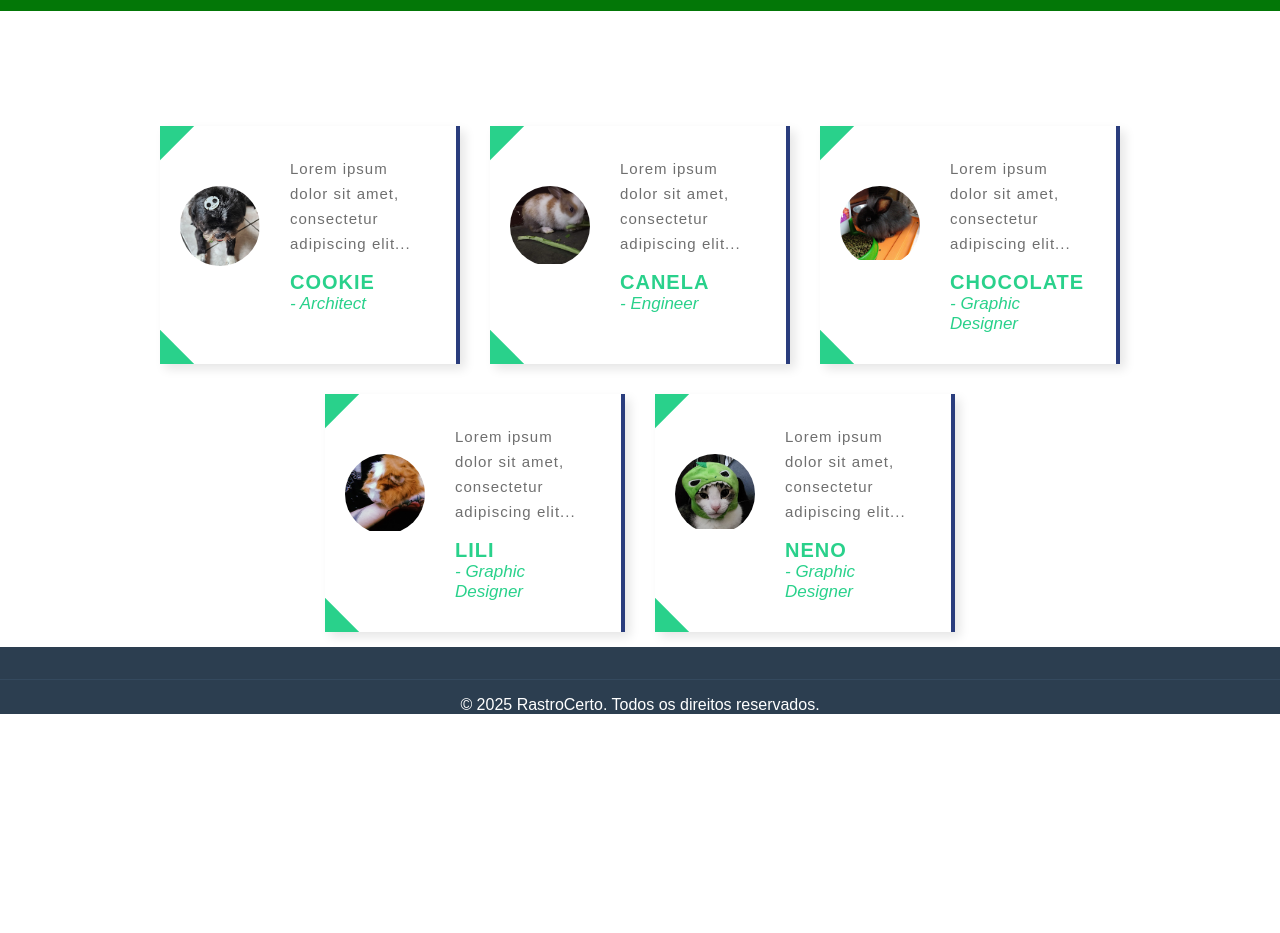
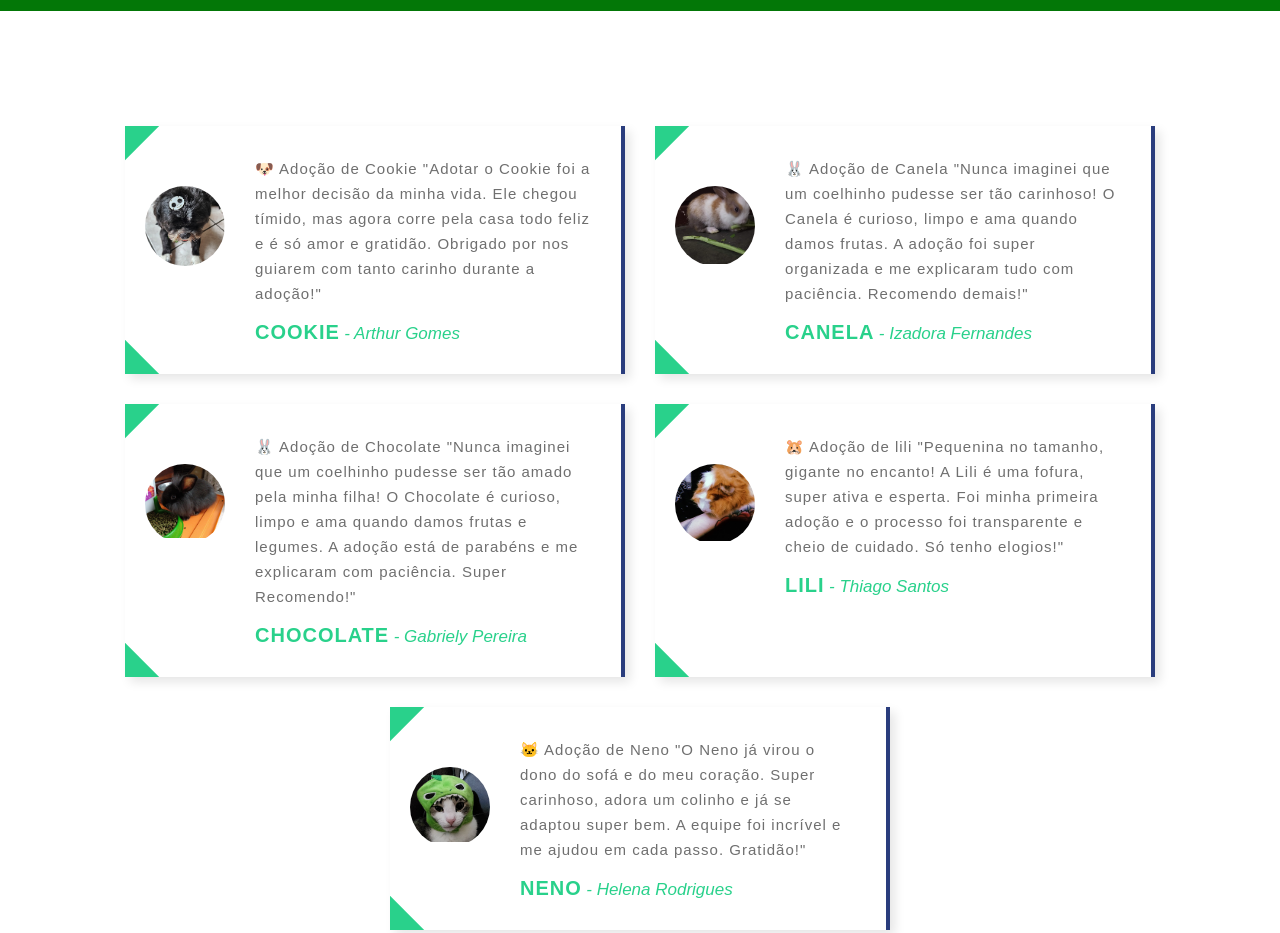
Before and after one commit to Bilotte/PrjRastroCerto_Eventos, a plain HTML site: page index.html in a window 1280 px wide. Shown: the part 840-1773 px from the top of the page. Before the commit the page ends 1554 px from the top, so only its background shows below. Drawn offline with nearby package versions, Linux system fonts and the light colour scheme.

Commit message:
fiz os comentarios dos pets

```diff
--- a/index.html
+++ b/index.html
@@ -73,10 +73,14 @@
                             <img src="./img/image 8.png" alt="Cookie" />
                         </div>
                         <p class="description">
-                        Lorem ipsum dolor sit amet, consectetur adipiscing elit...
+                            🐶 Adoção de Cookie
+                            "Adotar o Cookie foi a melhor decisão da minha vida. Ele chegou tímido, mas agora corre pela
+                            casa todo feliz e é só amor e gratidão. Obrigado por nos guiarem com tanto carinho durante a
+                            adoção!"
                         </p>
+
                         <h3 class="title">Cookie</h3>
-                    <small class="post">- Architect</small>
+                        <small class="post">- Arthur Gomes</small>
                     </div>
 
                     <div class="testimonial">
@@ -84,10 +88,13 @@
                             <img src="./img/image 9.png" alt="Canela" />
                         </div>
                         <p class="description">
-                        Lorem ipsum dolor sit amet, consectetur adipiscing elit...
+                            🐰 Adoção de Canela
+                            "Nunca imaginei que um coelhinho pudesse ser tão carinhoso! O Canela é curioso, limpo e ama
+                            quando damos frutas. A adoção foi super organizada e me explicaram tudo com paciência.
+                            Recomendo demais!"
                         </p>
                         <h3 class="title">Canela</h3>
-                    <small class="post">- Engineer</small>
+                        <small class="post">- Izadora Fernandes</small>
                     </div>
 
                     <div class="testimonial">
@@ -95,32 +102,41 @@
                             <img src="./img/image 10.png" alt="Chocolate" />
                         </div>
                         <p class="description">
-                        Lorem ipsum dolor sit amet, consectetur adipiscing elit...
+                            🐰 Adoção de Chocolate
+                            "Nunca imaginei que um coelhinho pudesse ser tão amado pela minha filha! O Chocolate é
+                            curioso, limpo e ama
+                            quando damos frutas e legumes. A adoção está de parabéns e me explicaram com paciência.
+                            Super Recomendo!"
                         </p>
                         <h3 class="title">Chocolate</h3>
-                    <small class="post">- Graphic Designer</small>
+                        <small class="post">- Gabriely Pereira</small>
                     </div>
 
                     <div class="testimonial">
                         <div class="pic">
-                        <img src="./img/image 11.png" alt="Kellie" />
+                            <img src="./img/image 11.png" alt="Lili" />
                         </div>
                         <p class="description">
-                        Lorem ipsum dolor sit amet, consectetur adipiscing elit...
+                            🐹 Adoção de lili
+                            "Pequenina no tamanho, gigante no encanto! A Lili é uma fofura, super ativa
+                            e esperta. Foi minha primeira adoção e o processo foi transparente e cheio de cuidado. Só
+                            tenho elogios!"
                         </p>
                         <h3 class="title">Lili</h3>
-                    <small class="post">- Graphic Designer</small>
+                        <small class="post">- Thiago Santos</small>
                     </div>
 
                     <div class="testimonial">
                         <div class="pic">
-                        <img src="./img/image 12.png" alt="Kellie" />
+                            <img src="./img/image 12.png" alt="Neno" />
                         </div>
                         <p class="description">
-                        Lorem ipsum dolor sit amet, consectetur adipiscing elit...
+                            🐱 Adoção de Neno
+                            "O Neno já virou o dono do sofá e do meu coração. Super carinhoso, adora um colinho e já se
+                            adaptou super bem. A equipe foi incrível e me ajudou em cada passo. Gratidão!"
                         </p>
                         <h3 class="title">Neno</h3>
-                    <small class="post">- Graphic Designer</small>
+                        <small class="post">- Helena Rodrigues</small>
                     </div>
 
                 </div> <!-- fecha .opinion -->
@@ -134,7 +150,7 @@
     <script src="https://cdnjs.cloudflare.com/ajax/libs/owl-carousel/1.3.3/owl.carousel.min.js"></script>
 
     <script>
-        $(document).ready(function(){
+        $(document).ready(function () {
             $("#testimonial-slider").owlCarousel({
                 items: 2,
                 itemsDesktop: [1000, 2],
--- a/style.css
+++ b/style.css
@@ -265,7 +265,7 @@ main {
 .barra {
     width: 100%;
     height: 120px;
-    background-color: #eef7ff;
+    background-color: #fdfdfd;
     display: flex;
     align-items: center;
     justify-content: center;
@@ -304,7 +304,7 @@ img {
 }
 
 .opinion .testimonial {
-    width: 300px;
+    width: 500px;
     /* ou outro valor */
     margin: 15px;
 }
@@ -362,6 +362,7 @@ img {
     color: #6f6f6f;
     line-height: 25px;
     margin-bottom: 15px;
+
 }
 
 .testimonial .title {
```
Lines whose indentation alone changed are shown as unchanged.
